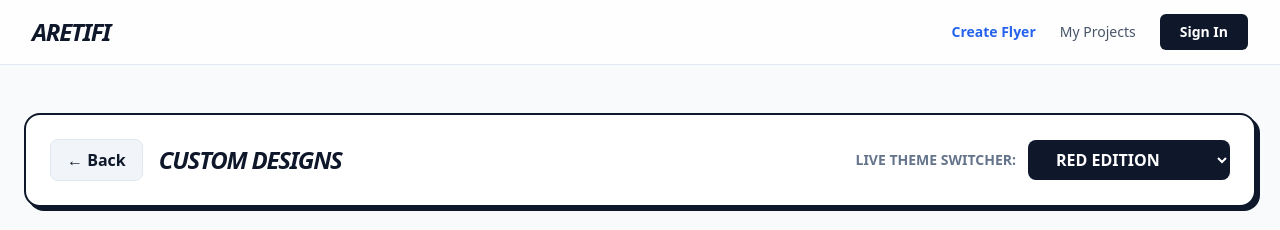
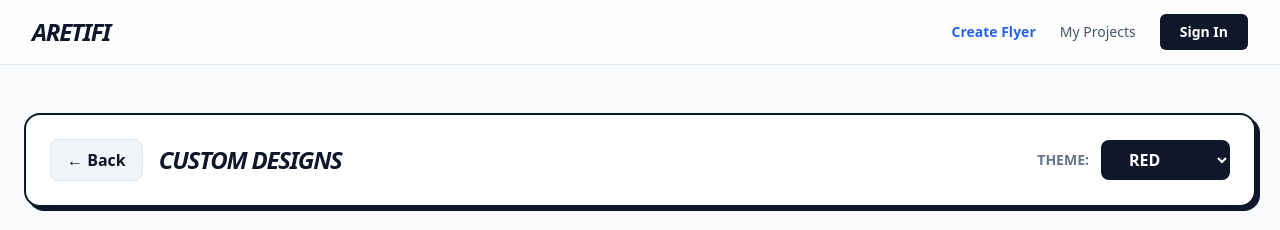
Before and after one commit to jakejmanley-collab/local-service-ads, a Next.js app: page /preview in a window 1280 px wide. Both pictures are taken after typing "Sample", "Sample", "Sample", "Sample", "Sample", "Sample" into the empty fields and a click on the button "START DESIGN". Shown: the top 230 px of the page. Built offline with nearby package versions, Linux system fonts and the light colour scheme.

Commit message:
Update page.tsx

```diff
--- a/app/preview/page.tsx
+++ b/app/preview/page.tsx
@@ -68,9 +68,11 @@ const parseZone = (csvString: any) => {
       fontWeight: parts[6] || '400',
       fontStyle: parts[7] || 'normal',
       fontFamily: parts[8] || 'Anton',
-      lineHeight: '1',
+      lineHeight: '1.1',
       display: 'flex',
-      alignItems: 'center'
+      alignItems: 'center',
+      overflow: 'visible', // Ensure large fonts don't disappear
+      whiteSpace: 'nowrap'
     }
   };
 };
@@ -132,13 +134,13 @@ const MasterTemplate = ({ id, data, photoUrl, photoUrl2, configKey, rawDatabase
         )}
 
         {zones.headerTop && (
-          <foreignObject x={zones.headerTop.x} y={zones.headerTop.y} width={zones.headerTop.width} height={zones.headerTop.height}>
+          <foreignObject x={zones.headerTop.x} y={zones.headerTop.y} width={zones.headerTop.width} height={zones.headerTop.height} style={{ overflow: 'visible' }}>
             <div className="w-full h-full flex items-center uppercase leading-none tracking-tighter" style={zones.headerTop.style}>{firstWord}</div>
           </foreignObject>
         )}
 
         {zones.headerBottom && (
-          <foreignObject x={zones.headerBottom.x} y={zones.headerBottom.y} width={zones.headerBottom.width} height={zones.headerBottom.height}>
+          <foreignObject x={zones.headerBottom.x} y={zones.headerBottom.y} width={zones.headerBottom.width} height={zones.headerBottom.height} style={{ overflow: 'visible' }}>
             <div className="w-full h-full flex items-center uppercase leading-none tracking-tighter" style={zones.headerBottom.style}>{remainingWords}</div>
           </foreignObject>
         )}
@@ -147,26 +149,26 @@ const MasterTemplate = ({ id, data, photoUrl, photoUrl2, configKey, rawDatabase
           const sConf = zones.services[index];
           if (!sConf || !service) return null;
           return (
-            <foreignObject key={index} x={sConf.x} y={sConf.y} width={sConf.width} height={sConf.height}>
+            <foreignObject key={index} x={sConf.x} y={sConf.y} width={sConf.width} height={sConf.height} style={{ overflow: 'visible' }}>
               <div className="w-full h-full flex items-center uppercase" style={sConf.style}>✓ {service}</div>
             </foreignObject>
           );
         })}
 
         {zones.phone && (
-          <foreignObject x={zones.phone.x} y={zones.phone.y} width={zones.phone.width} height={zones.phone.height}>
+          <foreignObject x={zones.phone.x} y={zones.phone.y} width={zones.phone.width} height={zones.phone.height} style={{ overflow: 'visible' }}>
             <div className="w-full h-full flex items-center" style={zones.phone.style}>{data.phone || '555-0123'}</div>
           </foreignObject>
         )}
 
         {zones.website && (
-          <foreignObject x={zones.website.x} y={zones.website.y} width={zones.website.width} height={zones.website.height}>
+          <foreignObject x={zones.website.x} y={zones.website.y} width={zones.website.width} height={zones.website.height} style={{ overflow: 'visible' }}>
             <div className="w-full h-full flex items-center" style={zones.website.style}>WWW.ARETIFI.COM</div>
           </foreignObject>
         )}
 
         {zones.location && (
-          <foreignObject x={zones.location.x} y={zones.location.y} width={zones.location.width} height={zones.location.height}>
+          <foreignObject x={zones.location.x} y={zones.location.y} width={zones.location.width} height={zones.location.height} style={{ overflow: 'visible' }}>
             <div className="w-full h-full flex items-center font-bold" style={zones.location.style}>LOCAL SERVICE AREA</div>
           </foreignObject>
         )}
@@ -246,16 +248,9 @@ export default function PreviewPage() {
             </div>
 
             <div className="flex items-center gap-3">
-              <label className="text-sm font-black uppercase text-slate-500">Live Theme Switcher:</label>
-              <select
-                name="themeColor"
-                onChange={handleInputChange}
-                value={formData.themeColor}
-                className="bg-slate-900 text-white font-bold py-2 px-6 rounded-lg cursor-pointer focus:ring-2 focus:ring-blue-500 outline-none"
-              >
-                {THEME_COLORS.map(color => (
-                  <option key={color} value={color}>{color.toUpperCase()} EDITION</option>
-                ))}
+              <label className="text-sm font-black uppercase text-slate-500">Theme:</label>
+              <select name="themeColor" onChange={handleInputChange} value={formData.themeColor} className="bg-slate-900 text-white font-bold py-2 px-6 rounded-lg cursor-pointer outline-none">
+                {THEME_COLORS.map(color => <option key={color} value={color}>{color.toUpperCase()}</option>)}
               </select>
             </div>
           </div>
@@ -266,14 +261,10 @@ export default function PreviewPage() {
               const elementId = `flyer-${shape}`;
               if (!rawDatabase[configKey]) return null;
               return (
-                <div key={shape} className="flex flex-col gap-6 group">
+                <div key={shape} className="flex flex-col gap-6">
                   <MasterTemplate id={elementId} data={parsedData} photoUrl={selectedPhoto} photoUrl2={selectedPhoto2} configKey={configKey} rawDatabase={rawDatabase} />
-                  <button
-                    onClick={() => downloadFlyer(elementId, shape)}
-                    disabled={downloadingId !== null}
-                    className="w-full bg-slate-900 text-white font-black py-4 rounded-lg uppercase tracking-widest disabled:opacity-50 hover:bg-blue-600 transition-all shadow-lg active:translate-y-1"
-                  >
-                    {downloadingId === elementId ? 'Generating HD File...' : `Download ${shape.toUpperCase()}`}
+                  <button onClick={() => downloadFlyer(elementId, shape)} disabled={downloadingId !== null} className="w-full bg-slate-900 text-white font-black py-4 rounded-lg uppercase tracking-widest disabled:opacity-50 hover:bg-blue-600 transition-all shadow-lg active:translate-y-1">
+                    {downloadingId === elementId ? 'Generating...' : `Download ${shape.toUpperCase()}`}
                   </button>
                 </div>
               );
```
